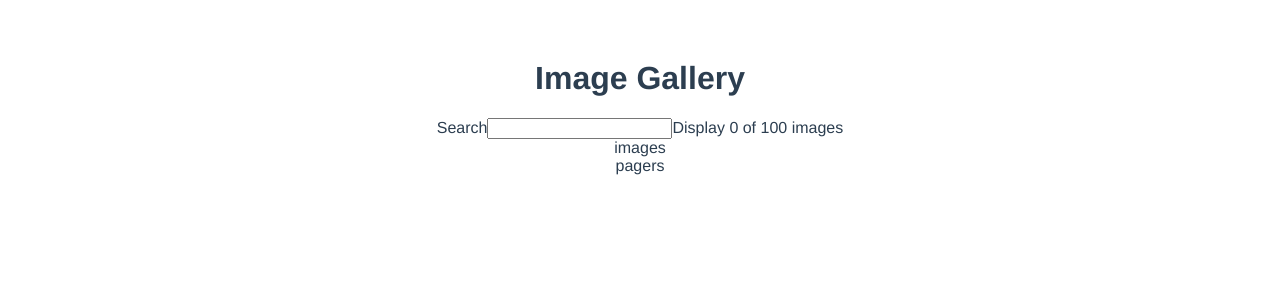
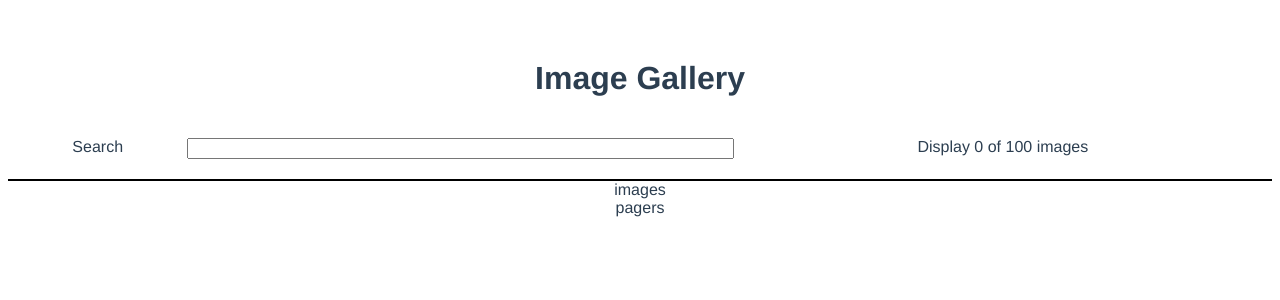
Before and after one commit to xxhelios/image-gallery, a Vue app: page / in a window 1280 px wide. Shown: the top 300 px of the page. Built offline with nearby package versions, Linux system fonts and the light colour scheme.

Commit message:
Add basic style for search

```diff
--- a/src/components/Grid.vue
+++ b/src/components/Grid.vue
@@ -12,4 +12,7 @@ export default {
 </script>
 
 <style>
+#grid-view {
+  height: 400px;
+}
 </style>
--- a/src/components/Search.vue
+++ b/src/components/Search.vue
@@ -1,8 +1,8 @@
 <template>
   <div id="search-bar">
-    <span>Search</span>
-    <input type="text" name id />
-    <span>Display 0 of 100 images</span>
+    <span class="search-label">Search</span>
+    <input class="input-box" type="text" name id />
+    <span class="info-label">Display 0 of 100 images</span>
   </div>
 </template>
 
@@ -13,4 +13,19 @@ export default {
 </script>
 
 <style>
+#search-bar {
+  display: flex;
+  margin: auto;
+  border-bottom: 2px solid #000000;
+  padding: 20px 0;
+}
+.search-label {
+  flex: 1;
+}
+.input-box {
+  flex: 3;
+}
+.info-label {
+  flex: 3;
+}
 </style>
```
